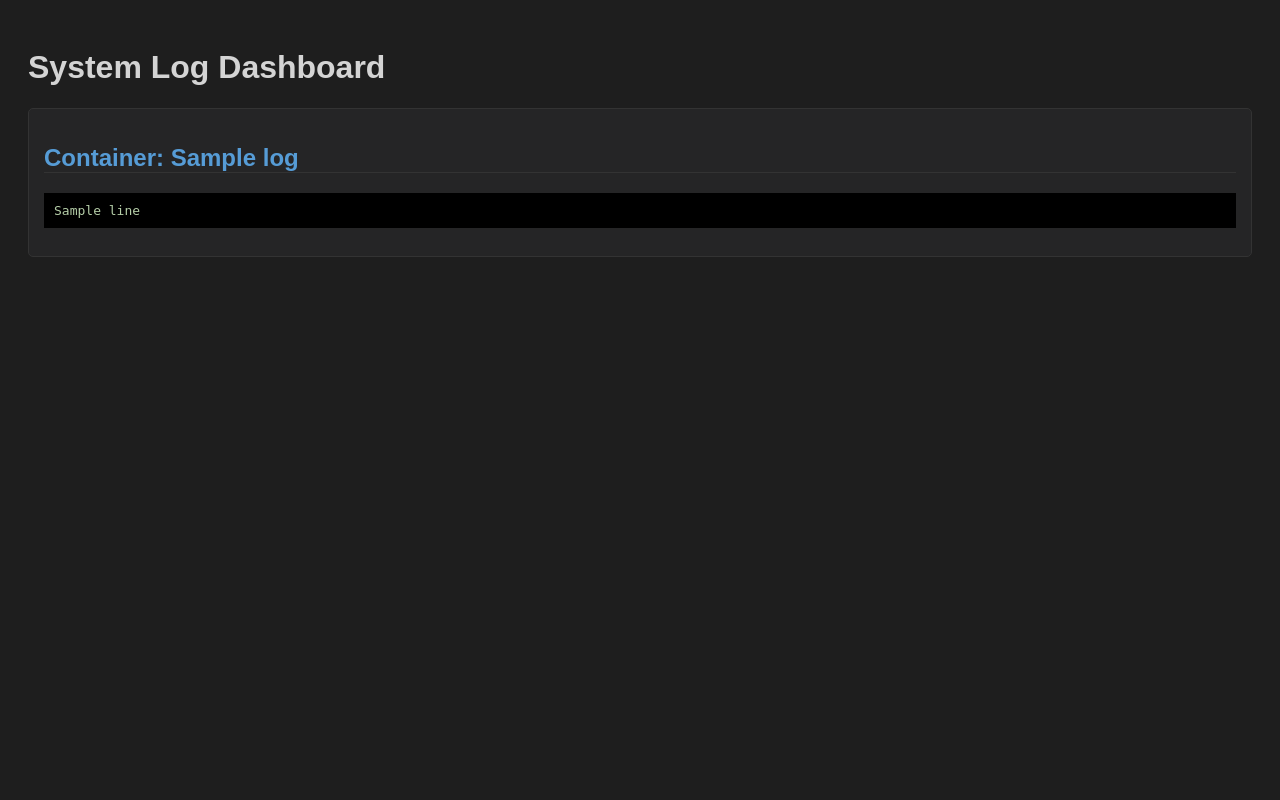
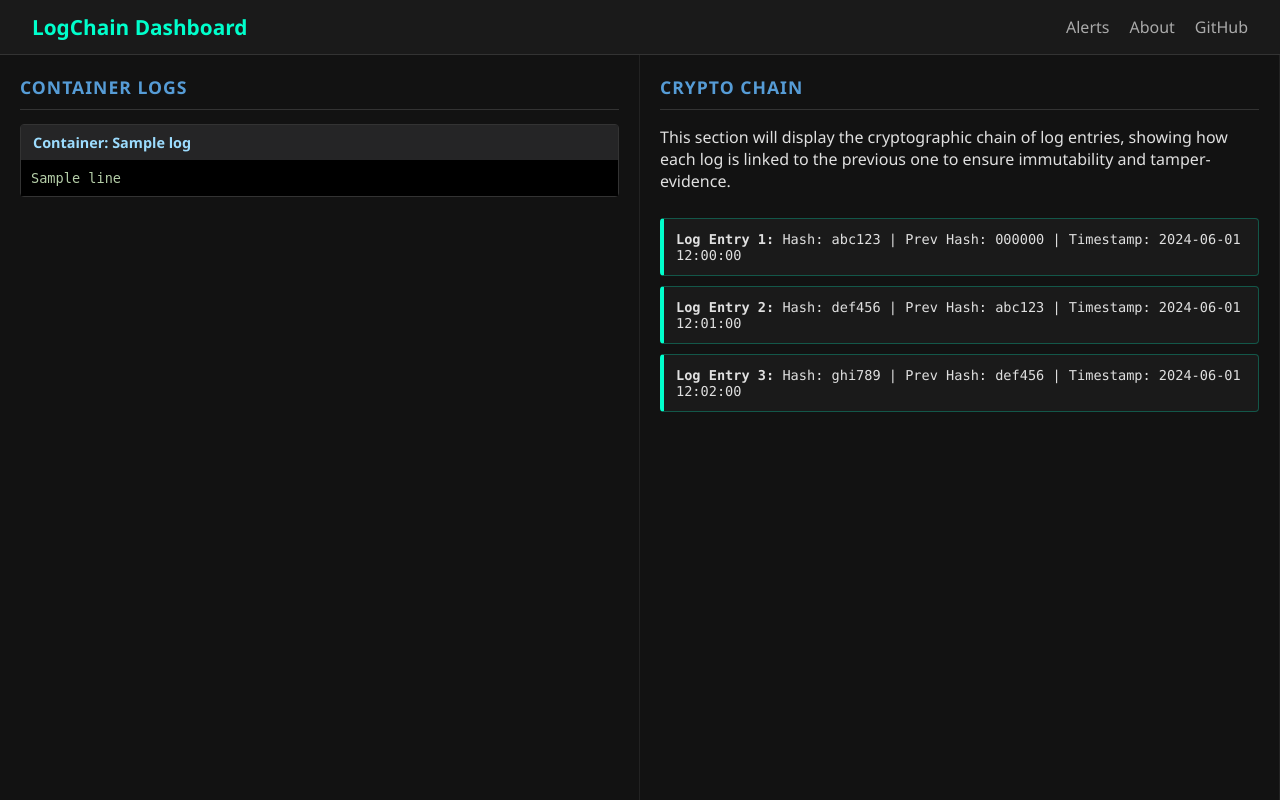
Before and after one commit to austindriggs/logchain, a Flask app: template src/templates/index.html in a window 1280 px wide. Run offline with Flask 3, Linux system fonts and the light colour scheme; the template is opened without the code that fills it: most values are stand-ins (such as "Sample title", 1, 10 or a date in 2020).

Commit message:
some css and reorg for the logs and chain

```diff
--- a/src/app.py
+++ b/src/app.py
@@ -8,6 +8,11 @@ app = Flask(__name__)
 @app.route('/about/')
 def about():
     return render_template('about.html')
+
+
+@app.route('/alert/')
+def alert():
+    return render_template('alert.html')
 
 
 @app.route('/')
--- /dev/null
+++ b/src/static/index.css
@@ -0,0 +1,132 @@
+/* Global Reset & Base */
+body {
+    background-color: #121212;
+    color: #e0e0e0;
+    font-family: 'Segoe UI', Tahoma, Geneva, Verdana, sans-serif;
+    margin: 0;
+    display: flex;
+    flex-direction: column;
+    height: 100vh; /* Fill the whole screen */
+    overflow: hidden; /* Prevent the main page from scrolling; sections will scroll instead */
+}
+
+/* Navbar */
+.navbar {
+    display: flex;
+    justify-content: space-between;
+    align-items: center;
+    background-color: #1a1a1a;
+    padding: 0.8rem 2rem;
+    border-bottom: 1px solid #333;
+    flex-shrink: 0;
+}
+
+.nav-brand a {
+    color: #00ffcc;
+    font-size: 1.3rem;
+    font-weight: bold;
+    text-decoration: none;
+}
+
+.nav-links {
+    list-style: none;
+    display: flex;
+    gap: 20px;
+    margin: 0;
+}
+
+.nav-links a {
+    color: #aaa;
+    text-decoration: none;
+    transition: color 0.2s;
+}
+
+.nav-links a:hover { color: #00ffcc; }
+
+/* Main Dashboard Grid */
+.dashboard-wrapper {
+    display: grid;
+    grid-template-columns: 1fr 1fr; /* Two equal halves */
+    grid-template-rows: 1fr;
+    flex-grow: 1;
+    overflow: hidden;
+}
+
+/* Left & Right Panes */
+.log, .chain {
+    padding: 20px;
+    overflow-y: auto; /* Allow individual sections to scroll */
+    border-right: 1px solid #222;
+}
+
+h2 {
+    color: #569cd6;
+    font-size: 1.1rem;
+    text-transform: uppercase;
+    letter-spacing: 1px;
+    margin-top: 0;
+    border-bottom: 1px solid #333;
+    padding-bottom: 10px;
+}
+
+/* Container Log Boxes */
+.container-log-box {
+    background: #1e1e1e;
+    border: 1px solid #333;
+    margin-bottom: 15px;
+    border-radius: 4px;
+    display: flex;
+    flex-direction: column;
+    max-height: 300px;
+}
+
+.container-log-box h3 {
+    font-size: 0.9rem;
+    margin: 0;
+    padding: 8px 12px;
+    background: #252526;
+    color: #9cdcfe;
+}
+
+pre {
+    background: #000;
+    margin: 0;
+    padding: 10px;
+    font-size: 0.85rem;
+    color: #b5cea8;
+    overflow-y: auto;
+    white-space: pre-wrap;
+}
+
+/* Crypto Chain Styling */
+.chain-visualization {
+    display: flex;
+    flex-direction: column;
+    gap: 10px;
+    padding-top: 10px;
+}
+
+.chain-entry {
+    background: #1a1a1a;
+    border: 1px solid #00ffcc44; /* Subtle glow */
+    border-left: 4px solid #00ffcc;
+    padding: 12px;
+    border-radius: 4px;
+    font-family: 'Consolas', 'Monaco', monospace;
+    font-size: 0.85rem;
+}
+
+.chain-entry p { margin: 0; }
+
+code {
+    color: #ce9178; /* Classic VS Code string color */
+    background: #252526;
+    padding: 2px 4px;
+    border-radius: 3px;
+}
+
+/* Scrollbar styling for the dark theme */
+::-webkit-scrollbar { width: 8px; }
+::-webkit-scrollbar-track { background: #121212; }
+::-webkit-scrollbar-thumb { background: #333; border-radius: 4px; }
+::-webkit-scrollbar-thumb:hover { background: #00ffcc; }
--- a/src/templates/about.html
+++ b/src/templates/about.html
@@ -4,11 +4,7 @@
     <meta charset="UTF-8">
     <meta name="viewport" content="width=device-width, initial-scale=1.0">
     <title>About LogChain</title>
-    <style>
-        body { background-color: #121212; color: #e0e0e0; font-family: sans-serif; padding: 40px; line-height: 1.6; }
-        h1 { color: #00ffcc; }
-        .container { max-width: 800px; margin: auto; }
-    </style>
+    <link rel="stylesheet" href="{{ url_for('static', filename='about.css') }}">
 </head>
 <body>
     <div class="container">
--- a/src/templates/index.html
+++ b/src/templates/index.html
@@ -1,21 +1,48 @@
 <!DOCTYPE html>
 <html>
 <head>
-    <title>Docker Log Viewer</title>
-    <style>
-        body { font-family: sans-serif; background: #1e1e1e; color: #d4d4d4; padding: 20px; }
-        .container-box { background: #252526; border: 1px solid #333; margin-bottom: 20px; padding: 15px; border-radius: 5px; }
-        h2 { color: #569cd6; border-bottom: 1px solid #333; }
-        pre { background: #000; padding: 10px; overflow-x: auto; color: #b5cea8; }
-    </style>
+    <title>LogChain</title>
+    <link rel="stylesheet" href="{{ url_for('static', filename='index.css') }}">
 </head>
 <body>
-    <h1>System Log Dashboard</h1>
-    {% for name, lines in logs.items() %}
-        <div class="container-box">
-            <h2>Container: {{ name }}</h2>
-            <pre>{% for line in lines %}{{ line }}{% endfor %}</pre>
+    <nav class="navbar">
+        <div class="nav-brand">
+            <a href="{{ url_for('index') }}">LogChain Dashboard</a>
         </div>
-    {% endfor %}
+        <ul class="nav-links">
+            <li><a href="{{ url_for('alert') }}">Alerts</a></li>
+            <li><a href="{{ url_for('about') }}">About</a></li>
+            <li><a href="https://github.com/austindriggs/logchain/" target="_blank">GitHub</a></li>
+        </ul>
+    </nav>
+
+    <div class="dashboard-wrapper">
+        <div class="log">
+            <h2>Container Logs</h2>
+            {% for name, lines in logs.items() %}
+                <div class="container-log-box">
+                    <h3>Container: {{ name }}</h3>
+                    <pre>{% for line in lines %}{{ line }}{% endfor %}</pre>
+                </div>
+            {% endfor %}
+        </div>
+
+        <div class="chain">
+            <h2>Crypto Chain</h2>
+            <p>This section will display the cryptographic chain of log entries, showing how each log is linked to the previous one to ensure immutability and tamper-evidence.</p>
+            <!-- Fake Chain Visualization show below -->
+            <div class="chain-visualization">
+                <div class="chain-entry">
+                    <p><strong>Log Entry 1:</strong> Hash: abc123 | Prev Hash: 000000 | Timestamp: 2024-06-01 12:00:00</p>
+                </div>
+                <div class="chain-entry">
+                    <p><strong>Log Entry 2:</strong> Hash: def456 | Prev Hash: abc123 | Timestamp: 2024-06-01 12:01:00</p>
+                </div>
+                <div class="chain-entry">
+                    <p><strong>Log Entry 3:</strong> Hash: ghi789 | Prev Hash: def456 | Timestamp: 2024-06-01 12:02:00</p>
+                </div>
+            </div>
+        </div>
+    </div>
 </body>
 </html>
```
Also changed, not shown: src/static/about.css (added, +16 -0 lines), src/templates/alert.html (added, +10 -0 lines), src/static/alert.css (added).
